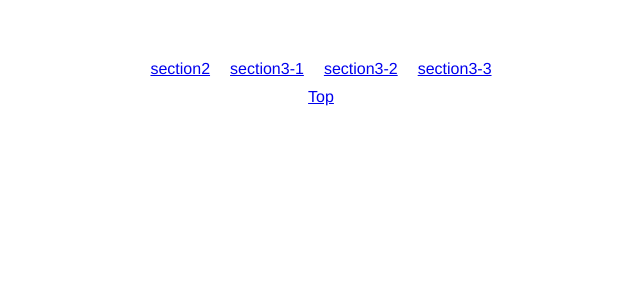
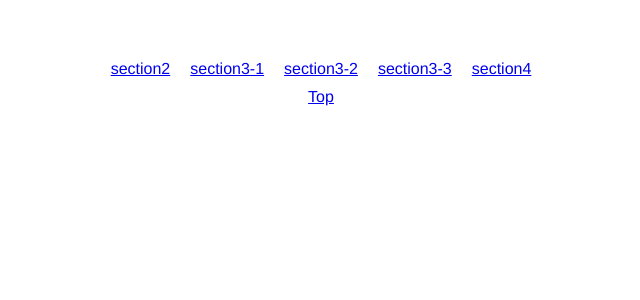
Before and after one commit to s-takizawa-0216/basic-vue, a Vue app: page / in a window 1280 px wide. Shown: the top 300 px of the page, without its empty margins (319-959 px from the left). Built offline with nearby package versions, Linux system fonts and the light colour scheme; the HTML template or start-up script is replaced by a standard one.

Commit message:
add:section4への対応

```diff
--- a/src/App.vue
+++ b/src/App.vue
@@ -5,10 +5,13 @@
       <router-link to='/section3-1' class='link'>section3-1</router-link>
       <router-link to='/section3-2' class='link'>section3-2</router-link>
       <router-link to='/section3-3' class='link'>section3-3</router-link>
+      <router-link to='/section4/top' class='link'>section4</router-link>
     </div>
+
     <div>
       <router-view />
     </div>
+
     <div class='link__wrapper'>
       <router-link to='/' class='link'>Top</router-link>
     </div>
--- a/src/router.js
+++ b/src/router.js
@@ -5,6 +5,8 @@ import Section2 from './components/Section2'
 import Fruits from './components/Section3/Fruits'
 import Header from './views/Section3/Header'
 import LoginView from './views/Section3/LoginView'
+import Section4 from './views/Section4/Top'
+import UserList from './components/Section4/UserList'
 
 Vue.use(Router)
 
@@ -30,6 +32,16 @@ export default new Router({
       path: '/section3-3',
       name: 'section3-3',
       component: LoginView,
+    },
+    {
+      path: '/section4/top',
+      name: 'section4',
+      component: Section4,
+    },
+    {
+      path: '/section4/users',
+      name: 'section4-users',
+      component: UserList,
     }
   ]
 })
```
